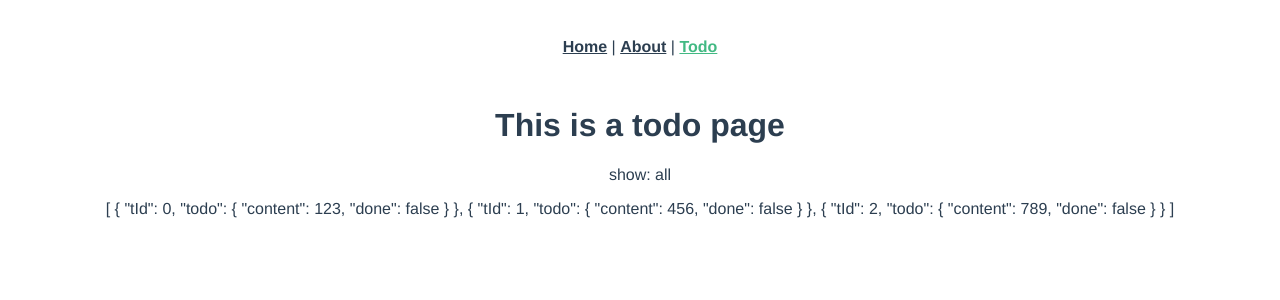
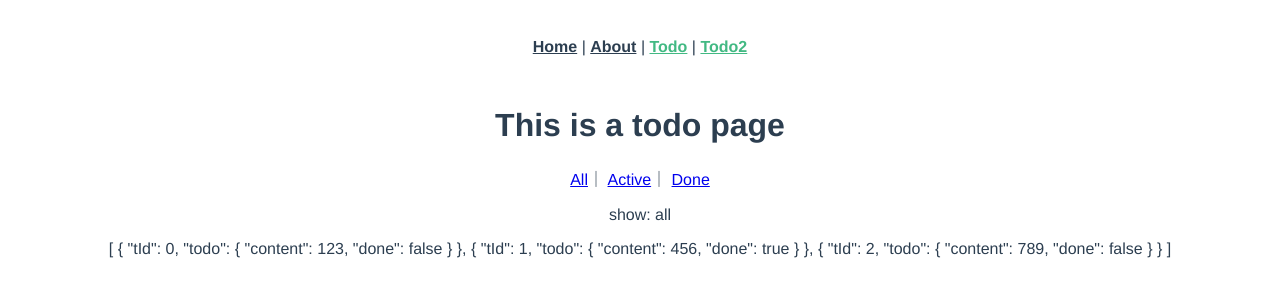
Before and after one commit to henrykohl/vue.js-project, a Vue app: page /todo in a window 1280 px wide. Shown: the top 300 px of the page. Built offline with nearby package versions, Linux system fonts and the light colour scheme.

Commit message:
Add route watch

```diff
--- a/src/App.vue
+++ b/src/App.vue
@@ -3,7 +3,8 @@
     <nav>
       <router-link to="/">Home</router-link> |
       <router-link to="/about">About</router-link> |
-      <router-link to="/todo">Todo</router-link>
+      <router-link to="/todo">Todo</router-link> |
+      <router-link :to="{ name: 'Todo'}">Todo2</router-link>
     </nav>
     <router-view/>
   </div>
--- a/src/store/index.js
+++ b/src/store/index.js
@@ -11,7 +11,7 @@ export default new Vuex.Store({
   state: {
     todos: [
       { content: 123, done: false },
-      { content: 456, done: false },
+      { content: 456, done: true },
       { content: 789, done: false },
     ],
     // todos: [],
@@ -20,6 +20,7 @@ export default new Vuex.Store({
     //原始資料轉為有id的模式 (現在沒有後端DB，list去做出把資料id拿出來)
     list(state) {
       return state.todos.map((todo, tId) => {
+        // console.log("todo=", todo, " tId=", tId);
         return {
           tId,
           todo,
@@ -27,6 +28,7 @@ export default new Vuex.Store({
       });
     },
     filterList(state, getters) {
+      console.log(">>", arguments);
       return (filter) => {
         let status = null;
         switch (filter) {
--- a/src/views/Todo.vue
+++ b/src/views/Todo.vue
@@ -1,6 +1,10 @@
 <template>
 <div class="todo">
     <h1>This is a todo page</h1>
+    <router-link to="/todo" replace>All</router-link>｜
+    <router-link to="/todo?filter=active" replace>Active</router-link>｜
+    <router-link :to="{ name: 'Todo', query:{ filter: 'done'} }" replace>Done</router-link>
+    <!-- name: 'Todo' 或是 path: '/todo'; 有了replace就不會增加歷史記錄 -->
     <p>show: {{ filter }}</p>
     <div>{{ list }}</div>
 </div>
@@ -15,7 +19,23 @@ export default {
   },
   computed: {
     list () {
+      // console.log('>', this)
       return this.$store.getters.filterList(this.filter)
+      /* 不要用this.$router.route.query.filter 這資料不應該被這一頁所處理，儘管拿得這樣的資料 */
+    }
+  },
+  watch: {
+    /* function 型 : 注意，預設watch 進入新網址第一次(手動切換網址)是不會執行的 */
+    // $route: function (route) {
+    //   // check query 這部分 省略; 亂打網址 redirect 的部分 也省略~~
+    //   this.filter = route.query.filter || 'all'
+    // }
+    /* 物件 型 */
+    $route: {
+      immediate: true,
+      handler: function (route) {
+        this.filter = route.query.filter || 'all'
+      }
     }
   }
 }
```
Also changed, not shown: 1 other file (tests, documents, lock files or other folders).
